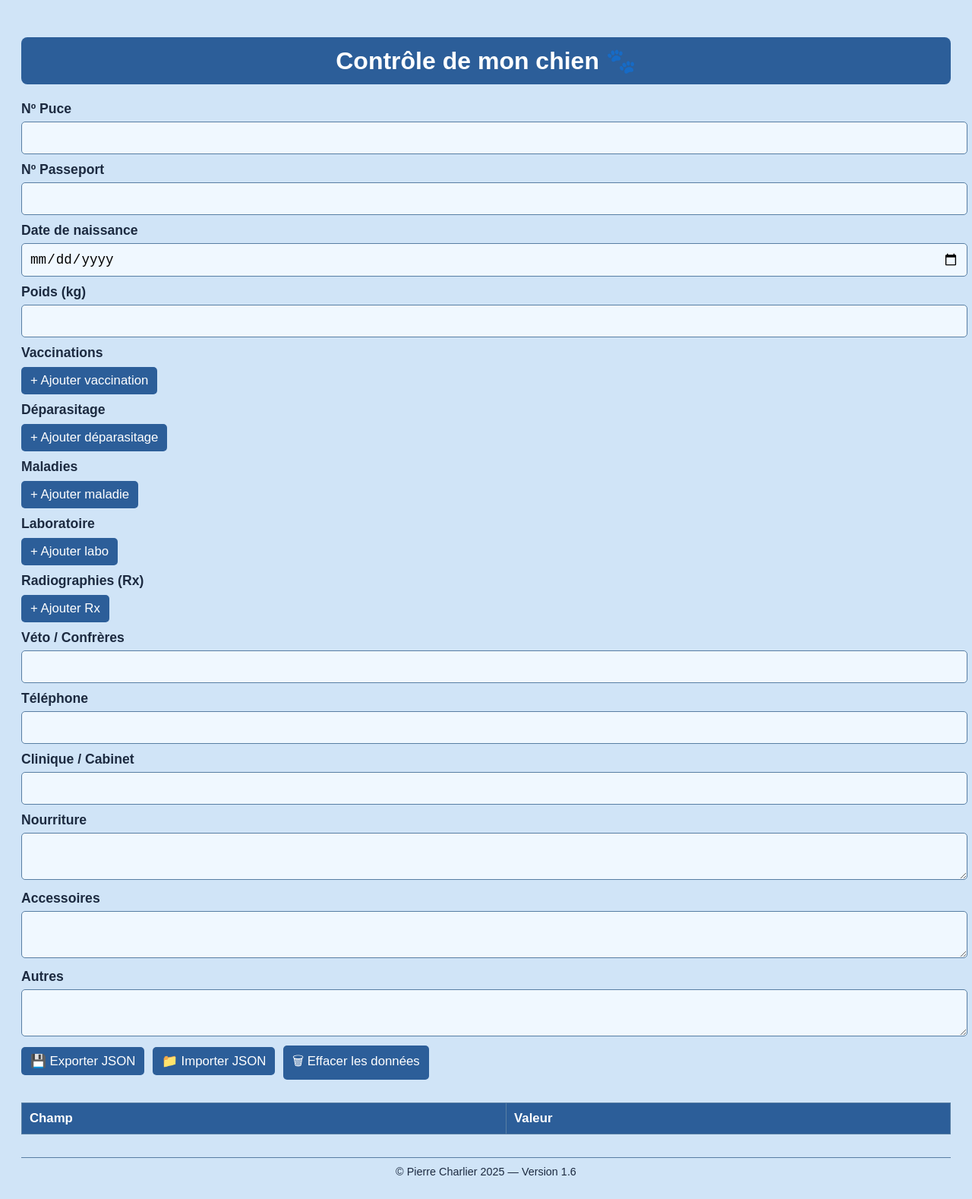
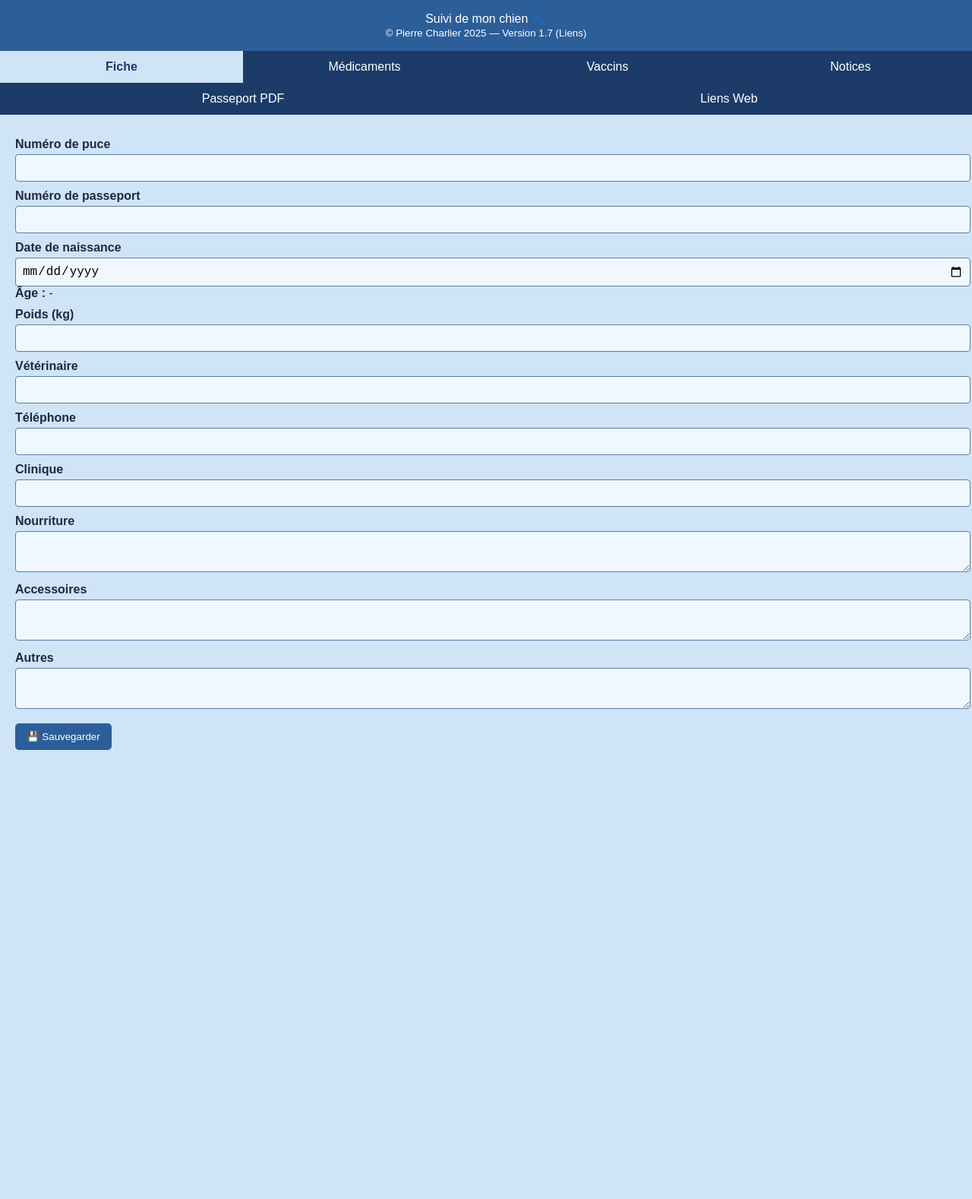
Before and after one commit to Charlp3/Baly, a plain HTML site: page index.html in a window 1280 px wide. Shown: the whole page at 76% size. After the commit the page ends 1007 px from the top, so only its background shows below. Drawn offline with Linux system fonts and the light colour scheme.

Commit message:
Add files via upload

```diff
--- a/index.html
+++ b/index.html
@@ -3,303 +3,207 @@
 <head>
   <meta charset="UTF-8" />
   <meta name="viewport" content="width=device-width, initial-scale=1.0"/>
-  <title>Fiche Chien - Pierre Charlier 2025</title>
+  <title>Suivi Chien – v1.7 (Liens)</title>
   <style>
-    body {
-      font-family: Arial, sans-serif;
-      background-color: #D0E4F7;
-      color: #1C2A40;
-      padding: 20px;
+    body { font-family: Arial; margin: 0; background: #D0E4F7; color: #1C2A40; }
+    header { background: #2C5E99; color: #fff; text-align: center; padding: 15px; }
+    nav { display: flex; background: #1C3B68; flex-wrap: wrap; }
+    nav button {
+      flex: 1 1 25%; padding: 12px; background: #1C3B68; color: white;
+      border: none; font-size: 1rem; cursor: pointer;
     }
-    h1 {
+    nav button.active {
+      background: #D0E4F7; color: #1C3B68; font-weight: bold;
+    }
+    section { display: none; padding: 20px; }
+    section.active { display: block; }
+    label { display: block; margin-top: 10px; font-weight: bold; }
+    input, textarea {
+      width: 100%; padding: 8px; margin-top: 4px;
+      border-radius: 4px; border: 1px solid #587EA3;
+      background-color: #F0F8FF; font-size: 1rem;
+    }
+    button.action {
+      margin-top: 15px;
       background-color: #2C5E99;
       color: white;
-      padding: 12px;
-      text-align: center;
-      border-radius: 8px;
-    }
-    label {
-      font-weight: bold;
-      display: block;
-      margin-top: 10px;
-      font-size: 1.1rem;
-    }
-    input, textarea {
-      width: 100%;
-      padding: 10px;
-      margin-top: 6px;
-      border-radius: 5px;
-      border: 1px solid #587EA3;
-      background-color: #F0F8FF;
-      font-size: 1.1rem;
-    }
-    button {
-      background-color: #2C5E99;
-      color: white;
-      padding: 8px 12px;
-      margin: 8px 6px 0 0;
       border: none;
+      padding: 10px 15px;
       border-radius: 5px;
       cursor: pointer;
-      font-size: 1.05rem;
-    }
-    button:hover {
-      background-color: #20446E;
-    }
-    .entry-group {
-      border: 1px solid #bbb;
-      padding: 10px;
-      border-radius: 5px;
-      margin-top: 10px;
-      background-color: #EAF2FB;
-    }
-    .delete-btn {
-      background-color: #c33;
-      color: white;
-      font-size: 0.95rem;
-      margin-top: 6px;
-      padding: 6px 10px;
-      border-radius: 4px;
-    }
-    .delete-btn:hover {
-      background-color: #a00;
-    }
-    table {
-      width: 100%;
-      border-collapse: collapse;
-      margin-top: 30px;
-      background-color: #f9fbff;
-      font-size: 1.05rem;
-    }
-    th, td {
-      padding: 10px;
-      border: 1px solid #587EA3;
-      text-align: left;
-    }
-    th {
-      background-color: #2C5E99;
-      color: white;
-    }
-    footer {
-      margin-top: 30px;
-      text-align: center;
-      font-size: 0.9rem;
-      color: #1C2A40;
-      border-top: 1px solid #587EA3;
-      padding-top: 10px;
     }
   </style>
 </head>
 <body>
-<h1>Contrôle de mon chien 🐾</h1>
-<form id="dogForm">
-  <label>Nº Puce</label>
-  <input type="text" id="chipId"/>
-  <label>Nº Passeport</label>
-  <input type="text" id="passportId"/>
-  <label>Date de naissance</label>
-  <input type="date" id="birthDate"/>
-  <label>Poids (kg)</label>
-  <input type="number" id="weight" step="0.1"/>
+  <header>
+    Suivi de mon chien 🐾<br />
+    <small>© Pierre Charlier 2025 — Version 1.7 (Liens)</small>
+  </header>
 
-  <label>Vaccinations</label>
-  <div id="vaccinationList"></div>
-  <button type="button" onclick="addVaccination()">+ Ajouter vaccination</button>
+  <nav>
+    <button onclick="showTab('fiche')" class="active">Fiche</button>
+    <button onclick="showTab('medicaments')">Médicaments</button>
+    <button onclick="showTab('vaccins')">Vaccins</button>
+    <button onclick="showTab('notices')">Notices</button>
+    <button onclick="showTab('pdf')">Passeport PDF</button>
+    <button onclick="showTab('liens')">Liens Web</button>
+  </nav>
 
-  <label>Déparasitage</label>
-  <div id="deparasitageList"></div>
-  <button type="button" onclick="addDeparasitage()">+ Ajouter déparasitage</button>
+  <main>
+    <section id="fiche" class="active">
+      <label for="puce">Numéro de puce</label>
+      <input type="text" id="puce">
+      <label for="passeport">Numéro de passeport</label>
+      <input type="text" id="passeport">
+      <label for="naissance">Date de naissance</label>
+      <input type="date" id="naissance" onchange="updateAge()">
+      <div><strong>Âge :</strong> <span id="age">-</span></div>
+      <label for="poids">Poids (kg)</label>
+      <input type="number" id="poids">
+      <label for="veto">Vétérinaire</label>
+      <input type="text" id="veto">
+      <label for="tel">Téléphone</label>
+      <input type="tel" id="tel">
+      <label for="clinique">Clinique</label>
+      <input type="text" id="clinique">
+      <label for="nourriture">Nourriture</label>
+      <textarea id="nourriture"></textarea>
+      <label for="accessoires">Accessoires</label>
+      <textarea id="accessoires"></textarea>
+      <label for="autres">Autres</label>
+      <textarea id="autres"></textarea>
+      <button class="action" onclick="saveData()">💾 Sauvegarder</button>
+    </section>
 
-  <label>Maladies</label>
-  <div id="maladiesList"></div>
-  <button type="button" onclick="addMaladie()">+ Ajouter maladie</button>
+    <section id="medicaments">
+      <h3>Médicaments</h3>
+      <div id="listeMeds"></div>
+      <button class="action" onclick="ajouterMedicament()">+ Ajouter Médicament</button>
+    </section>
 
-  <label>Laboratoire</label>
-  <div id="laboList"></div>
-  <button type="button" onclick="addLabo()">+ Ajouter labo</button>
+    <section id="vaccins">
+      <h3>Vaccins & Antiparasitaires</h3>
+      <div id="listeVaccins"></div>
+      <button class="action" onclick="ajouterVaccin()">+ Ajouter Vaccin</button>
+    </section>
 
-  <label>Radiographies (Rx)</label>
-  <div id="rxList"></div>
-  <button type="button" onclick="addRx()">+ Ajouter Rx</button>
+    <section id="notices">
+      <h3>Notices</h3>
+      <ul id="listeNotices"></ul>
+    </section>
 
-  <label>Véto / Confrères</label>
-  <input type="text" id="veto"/>
-  <label>Téléphone</label>
-  <input type="tel" id="tel"/>
-  <label>Clinique / Cabinet</label>
-  <input type="text" id="clinic"/>
-  <label>Nourriture</label>
-  <textarea id="nourriture"></textarea>
-  <label>Accessoires</label>
-  <textarea id="accessoires"></textarea>
-  <label>Autres</label>
-  <textarea id="autres"></textarea>
+    <section id="pdf">
+      <h3>Pages du Passeport PDF</h3>
+      <input type="file" id="pdfInput" accept="application/pdf">
+      <button class="action" onclick="ajouterPDF()">+ Ajouter PDF</button>
+      <ul id="listePDF"></ul>
+    </section>
 
-  <div>
-    <button type="button" onclick="exportJSON()">💾 Exporter JSON</button>
-    <button type="button" onclick="document.getElementById('importFile').click()">📁 Importer JSON</button>
-    <input type="file" id="importFile" accept=".json" style="display:none" onchange="importJSON(event)"/>
-    <button type="button" onclick="clearData()">🗑 Effacer les données</button>
-  </div>
-</form>
+    <section id="liens">
+      <h3>Liens Internet</h3>
+      <div id="listeLiens"></div>
+      <button class="action" onclick="ajouterLien()">+ Ajouter lien</button>
+    </section>
+  </main>
+<script>
+  const données = { fiche: {}, meds: [], vaccins: [], pdfs: [], liens: [] };
 
-<table id="dataTable">
-  <thead><tr><th>Champ</th><th>Valeur</th></tr></thead>
-  <tbody></tbody>
-</table>
-
-<footer>© Pierre Charlier 2025 — Version 1.6</footer>
-
-<script>
-const fields = [
-  { id: "chipId", label: "Nº Puce" },
-  { id: "passportId", label: "Nº Passeport" },
-  { id: "birthDate", label: "Date de naissance" },
-  { id: "weight", label: "Poids (kg)" },
-  { id: "veto", label: "Véto / Confrères" },
-  { id: "tel", label: "Téléphone" },
-  { id: "clinic", label: "Clinique / Cabinet" },
-  { id: "nourriture", label: "Nourriture" },
-  { id: "accessoires", label: "Accessoires" },
-  { id: "autres", label: "Autres" }
-];
-
-let vaccinations = [], deparasitage = [], maladies = [], laboList = [], rxList = [];
-
-window.onload = () => {
-  const saved = localStorage.getItem("dogData");
-  if (saved) {
-    const data = JSON.parse(saved);
-    fields.forEach(f => {
-      if (data[f.id]) document.getElementById(f.id).value = data[f.id];
-    });
-    vaccinations = data.vaccinations || [];
-    deparasitage = data.deparasitage || [];
-    maladies = data.maladies || [];
-    laboList = data.laboList || [];
-    rxList = data.rxList || [];
-    renderEntries();
-    updateTable();
-  }
-};
-
-fields.forEach(f => {
-  document.getElementById(f.id).addEventListener("input", autoSave);
-});
-
-function formatDate(d) {
-  if (!d) return "";
-  const dt = new Date(d);
-  return ('0'+dt.getDate()).slice(-2) + "/" + ('0'+(dt.getMonth()+1)).slice(-2) + "/" + dt.getFullYear();
+  function showTab(id) {
+    document.querySelectorAll("nav button").forEach(b => b.classList.remove("active"));
+    document.querySelectorAll("main section").forEach(s => s.classList.remove("active"));
+    document.querySelector("button[onclick=\"showTab('" + id + "')\"]").classList.add("active");
+    document.getElementById(id).classList.add("active");
   }
 
-function renderList(list, elementId, type) {
-  const div = document.getElementById(elementId);
-  div.innerHTML = "";
-  list.forEach((item, i) => {
-    div.innerHTML += `
-      <div class="entry-group">
-        <input type="date" value="${item.date}" onchange="${type}[${i}].date=this.value; autoSave()"/>
-        <input type="text" placeholder="Description" value="${item.nom}" onchange="${type}[${i}].nom=this.value; autoSave()"/>
-        <button class="delete-btn" onclick="${type}.splice(${i},1); renderEntries(); autoSave()">❌ Supprimer</button>
-      </div>`;
-  });
+  function updateAge() {
+    const n = document.getElementById("naissance").value;
+    const span = document.getElementById("age");
+    if (!n) return span.textContent = "-";
+    const birth = new Date(n), now = new Date();
+    let age = now.getFullYear() - birth.getFullYear();
+    const m = now.getMonth() - birth.getMonth();
+    if (m < 0 || (m === 0 && now.getDate() < birth.getDate())) age--;
+    span.textContent = age + " an" + (age > 1 ? "s" : "");
   }
 
-function renderEntries() {
-  renderList(vaccinations, "vaccinationList", "vaccinations");
-  renderList(deparasitage, "deparasitageList", "deparasitage");
-  renderList(maladies, "maladiesList", "maladies");
-  renderList(laboList, "laboList", "laboList");
-  renderList(rxList, "rxList", "rxList");
-  updateTable();
+  function saveData() {
+    données.fiche = {
+      puce: puce.value, passeport: passeport.value, naissance: naissance.value,
+      poids: poids.value, veto: veto.value, tel: tel.value,
+      clinique: clinique.value, nourriture: nourriture.value,
+      accessoires: accessoires.value, autres: autres.value
+    };
+    localStorage.setItem("chienData", JSON.stringify(données));
+    alert("✔ Données sauvegardées");
+    majNotices();
   }
 
-function autoSave() {
-  const data = {};
-  fields.forEach(f => data[f.id] = document.getElementById(f.id).value);
-  data.vaccinations = vaccinations;
-  data.deparasitage = deparasitage;
-  data.maladies = maladies;
-  data.laboList = laboList;
-  data.rxList = rxList;
-  localStorage.setItem("dogData", JSON.stringify(data));
-  updateTable();
+  function ajouterMedicament(nom="", date="", lien="") {
+    const i = données.meds.push({ nom, date, lien }) - 1;
+    const bloc = document.createElement("div");
+    bloc.innerHTML = `
+      <input placeholder="Nom" value="${nom}" onchange="données.meds[${i}].nom=this.value">
+      <input type="date" value="${date}" onchange="données.meds[${i}].date=this.value">
+      <input placeholder="Lien notice" value="${lien}" onchange="données.meds[${i}].lien=this.value; majNotices()"><hr>`;
+    listeMeds.appendChild(bloc);
   }
 
-function updateTable() {
-  const tbody = document.querySelector("#dataTable tbody");
-  tbody.innerHTML = "";
-  const addRow = (label, value) => {
-    const row = document.createElement("tr");
-    row.innerHTML = `<td>${label}</td><td>${value}</td>`;
-    tbody.appendChild(row);
-  };
-  fields.forEach(f => {
-    const val = document.getElementById(f.id).value;
-    addRow(f.label, f.id.includes("Date") ? formatDate(val) : val);
-  });
-  vaccinations.forEach((v, i) => addRow(`Vaccination ${i+1}`, `${formatDate(v.date)} — ${v.nom}`));
-  deparasitage.forEach((d, i) => addRow(`Déparasitage ${i+1}`, `${formatDate(d.date)} — ${d.nom}`));
-  maladies.forEach((m, i) => addRow(`Maladie ${i+1}`, `${formatDate(m.date)} — ${m.nom}`));
-  laboList.forEach((l, i) => addRow(`Labo ${i+1}`, `${formatDate(l.date)} — ${l.nom}`));
-  rxList.forEach((r, i) => addRow(`Rx ${i+1}`, `${formatDate(r.date)} — ${r.nom}`));
+  function ajouterVaccin(nom="", date="", lien="") {
+    const i = données.vaccins.push({ nom, date, lien }) - 1;
+    const bloc = document.createElement("div");
+    bloc.innerHTML = `
+      <input placeholder="Nom" value="${nom}" onchange="données.vaccins[${i}].nom=this.value">
+      <input type="date" value="${date}" onchange="données.vaccins[${i}].date=this.value">
+      <input placeholder="Lien notice" value="${lien}" onchange="données.vaccins[${i}].lien=this.value; majNotices()"><hr>`;
+    listeVaccins.appendChild(bloc);
   }
 
-function clearData() {
-  if (confirm("Supprimer toutes les données ?")) {
-    localStorage.removeItem("dogData");
-    location.reload();
+  function majNotices() {
+    const liens = [...données.meds, ...données.vaccins].map(e => e.lien).filter(Boolean);
+    listeNotices.innerHTML = liens.map(l => `<li><a href="${l}" target="_blank">${l}</a></li>`).join("");
+  }
+
+  function ajouterPDF() {
+    const f = pdfInput.files[0];
+    if (f) {
+      données.pdfs.push(f.name);
+      const li = document.createElement("li");
+      li.textContent = f.name;
+      listePDF.appendChild(li);
     }
   }
 
-function exportJSON() {
-  const data = {};
-  fields.forEach(f => data[f.id] = document.getElementById(f.id).value);
-  data.vaccinations = vaccinations;
-  data.deparasitage = deparasitage;
-  data.maladies = maladies;
-  data.laboList = laboList;
-  data.rxList = rxList;
-  const blob = new Blob([JSON.stringify(data, null, 2)], { type: "application/json" });
-  const url = URL.createObjectURL(blob);
-  const link = document.createElement("a");
-  link.href = url;
-  link.download = "chien_sauvegarde.json";
-  link.click();
-  URL.revokeObjectURL(url);
+  function ajouterLien(nom="", url="") {
+    const i = données.liens.push({ nom, url }) - 1;
+    const bloc = document.createElement("div");
+    bloc.innerHTML = `
+      <input placeholder="Nom" value="${nom}" onchange="données.liens[${i}].nom=this.value">
+      <input placeholder="URL" value="${url}" onchange="données.liens[${i}].url=this.value">
+      <hr>`;
+    listeLiens.appendChild(bloc);
   }
 
-function importJSON(event) {
-  const file = event.target.files[0];
-  if (!file) return;
-  const reader = new FileReader();
-  reader.onload = function (e) {
-    try {
-      const data = JSON.parse(e.target.result);
-      fields.forEach(f => {
-        if (data[f.id] !== undefined) document.getElementById(f.id).value = data[f.id];
+  window.onload = () => {
+    const sauvegarde = JSON.parse(localStorage.getItem("chienData") || "{}");
+    if (!sauvegarde.fiche) return;
+    Object.assign(données, sauvegarde);
+    const f = données.fiche;
+    puce.value = f.puce || ""; passeport.value = f.passeport || "";
+    naissance.value = f.naissance || ""; poids.value = f.poids || "";
+    veto.value = f.veto || ""; tel.value = f.tel || "";
+    clinique.value = f.clinique || ""; nourriture.value = f.nourriture || "";
+    accessoires.value = f.accessoires || ""; autres.value = f.autres || "";
+    updateAge();
+    données.meds.forEach(m => ajouterMedicament(m.nom, m.date, m.lien));
+    données.vaccins.forEach(v => ajouterVaccin(v.nom, v.date, v.lien));
+    données.pdfs.forEach(n => {
+      const li = document.createElement("li");
+      li.textContent = n;
+      listePDF.appendChild(li);
     });
-      vaccinations = data.vaccinations || [];
-      deparasitage = data.deparasitage || [];
-      maladies = data.maladies || [];
-      laboList = data.laboList || [];
-      rxList = data.rxList || [];
-      renderEntries();
-      autoSave();
-      alert("✔ Import réussi avec succès !");
-    } catch {
-      alert("Erreur lors de l'import JSON.");
+    données.liens.forEach(l => ajouterLien(l.nom, l.url));
+    majNotices();
   }
-  };
-  reader.readAsText(file);
-}
-
-function addVaccination() { vaccinations.push({ date: "", nom: "" }); renderEntries(); autoSave(); }
-function addDeparasitage() { deparasitage.push({ date: "", nom: "" }); renderEntries(); autoSave(); }
-function addMaladie() { maladies.push({ date: "", nom: "" }); renderEntries(); autoSave(); }
-function addLabo() { laboList.push({ date: "", nom: "" }); renderEntries(); autoSave(); }
-function addRx() { rxList.push({ date: "", nom: "" }); renderEntries(); autoSave(); }
 </script>
 </body>
 </html>
```
Lines whose indentation alone changed are shown as unchanged.
